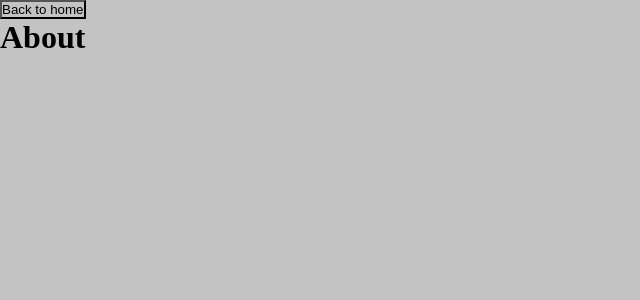
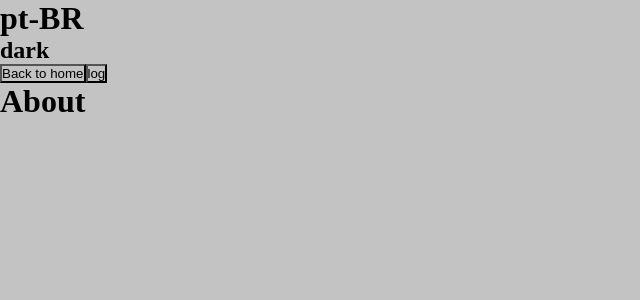
Before and after one commit to RamonMarcelLopes/Portfolio, a React (Vite) app: page /about in a window 1280 px wide. Shown: the top 300 px of the page, without its empty margins (0-640 px from the left). Built offline with nearby package versions, Linux system fonts and the light colour scheme.

Commit message:
add context provider for dark and light mode  and fix language context provider

```diff
--- a/src/components/HeaderToBack/index.tsx
+++ b/src/components/HeaderToBack/index.tsx
@@ -1,10 +1,17 @@
 import { NavigateFunction, useNavigate } from 'react-router-dom';
+import { useLanguageContext } from '../../contexts/language';
+import { useThemeContext } from '../../contexts/dark-lightMode';
 
 const Header = () => {
   let navigate: NavigateFunction = useNavigate();
+  let { language } = useLanguageContext() ?? {};
+  let { theme } = useThemeContext() ?? {};
   return (
     <>
+      <h1>{language}</h1>
+      <h2>{theme}</h2>
       <button onClick={() => navigate('/')}> Back to home </button>
+      <button onClick={() => console.log(theme)}>log</button>
     </>
   );
 };
--- a/src/contexts/dark-lightMode/index.tsx
+++ b/src/contexts/dark-lightMode/index.tsx
@@ -0,0 +1,41 @@
+import React, { ReactNode, createContext, useContext, useState } from 'react';
+
+type Theme = 'light' | 'dark';
+type arg = 1 | 2;
+interface ThemeContextType {
+  theme: Theme;
+  toggleTheme: Function;
+}
+
+interface LightDarkContextProviderProps {
+  children: ReactNode;
+}
+
+const ThemeContext = createContext<ThemeContextType | undefined>(undefined);
+
+export const ThemeContextProvider: React.FC<LightDarkContextProviderProps> = ({
+  children,
+}) => {
+  const [theme, setTheme] = useState<Theme>('dark');
+
+  let toggleTheme: Function = (arg: arg) => {
+    switch (arg) {
+      case 1:
+        setTheme('dark');
+        break;
+      case 2:
+        setTheme('light');
+        break;
+    }
+  };
+
+  return (
+    <ThemeContext.Provider value={{ theme, toggleTheme }}>
+      {children}
+    </ThemeContext.Provider>
+  );
+};
+
+export const useThemeContext = () => {
+  return useContext(ThemeContext);
+};
--- a/src/contexts/language/index.tsx
+++ b/src/contexts/language/index.tsx
@@ -1,8 +1,13 @@
 import React, { createContext, useContext, useState, ReactNode } from 'react';
 
-interface Languages {}
+interface LanguagesValues {
+  language: languages;
+  changeLanguage: Function;
+}
+type languages = 'pt-BR' | 'en-US';
+type argsChangeFunction = 1 | 2;
 
-export const LanguageContext = createContext<Languages | null>(null);
+export const LanguageContext = createContext<LanguagesValues | null>(null);
 
 interface LanguageContextProviderProps {
   children: ReactNode;
@@ -11,14 +16,26 @@ interface LanguageContextProviderProps {
 export const LanguageContextProvider: React.FC<
   LanguageContextProviderProps
 > = ({ children }) => {
-  let [language, setlanguage] = useState('pt-BR');
+  let [language, setlanguage] = useState<languages>('pt-BR');
+
+  let changeLanguage: Function = (arg: argsChangeFunction) => {
+    switch (arg) {
+      case 1:
+        setlanguage('pt-BR');
+        break;
+
+      case 2:
+        setlanguage('en-US');
+        break;
+    }
+  };
   return (
-    <LanguageContext.Provider value={{ language }}>
+    <LanguageContext.Provider value={{ language, changeLanguage }}>
       {children}
     </LanguageContext.Provider>
   );
 };
 
 export const useLanguageContext = () => {
-  return useContext(LanguageContext)!;
+  return useContext(LanguageContext);
 };
--- a/src/main.tsx
+++ b/src/main.tsx
@@ -3,11 +3,14 @@ import ReactDOM from 'react-dom/client';
 import App from './App.tsx';
 import './index.css';
 import { LanguageContextProvider } from './contexts/language/index.tsx';
+import { ThemeContextProvider } from './contexts/dark-lightMode/index.tsx';
 
 ReactDOM.createRoot(document.getElementById('root')!).render(
   <React.StrictMode>
-    <LanguageContextProvider>
-      <App />
-    </LanguageContextProvider>
+    <ThemeContextProvider>
+      <LanguageContextProvider>
+        <App />
+      </LanguageContextProvider>
+    </ThemeContextProvider>
   </React.StrictMode>
 );
```
